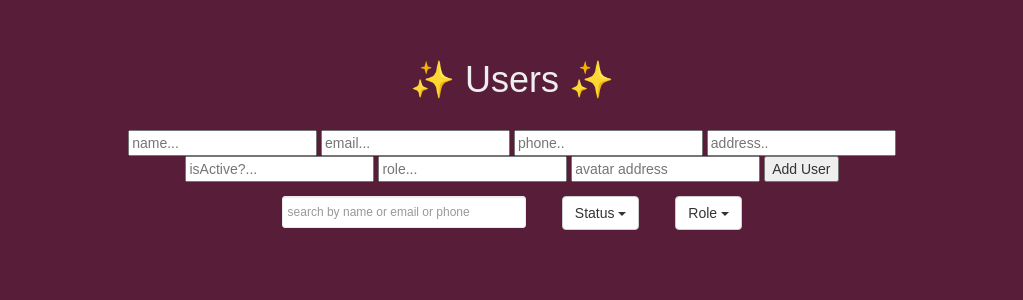
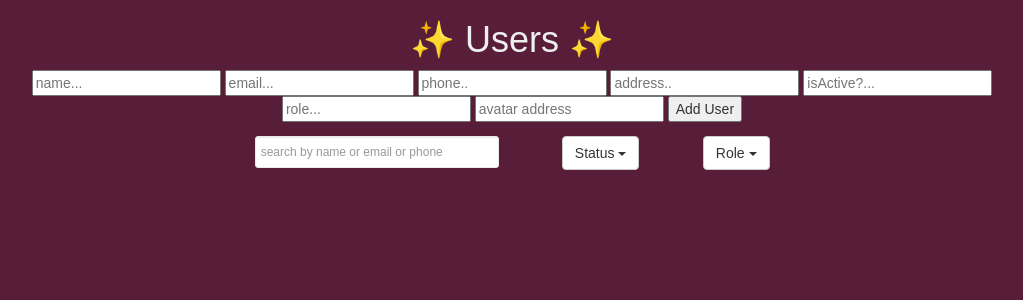
Before and after one commit to krsinghshubham/userManagementApp, a PHP site: page / in a window 1280 px wide. Shown: the top 300 px of the page, without its empty margins (128-1151 px from the left). Run offline with PHP 8.4, Linux system fonts and the light colour scheme.

Commit message:
looks even better

```diff
--- a/index.css
+++ b/index.css
@@ -5,18 +5,19 @@ body {
 
 }
 
-* {
+/* * {
     box-sizing: border-box;
-}
+} */
 h1 {
     color: #eee;
-    margin-bottom: 30px;
+    margin-bottom: 10px;
 
 }
 .container {
-    padding: 40px;
-    margin:  auto;
-    max-width: 1000px;
+    /* padding: 5px; */
+    /* height: auto; */
+    /* margin:  auto; */
+    /* max-width: auto; */
     text-align: center;
 }
 
@@ -29,6 +30,7 @@ h1 {
     /* height: 300px;  */
     margin: auto;
     /* background: #E6E2DC; */
+    padding: 0px 20px 20px 20px;
   }
 
   #flexbox > div {
--- a/index.js
+++ b/index.js
@@ -1,6 +1,3 @@
-// document.addEventListener('DOMContentLoaded', function () {
-//  document.getElementById("user-container").disabled = true;
-
 const userContainer = document.querySelector('#user-container')
 const searchBar = document.getElementById('searchBar');
 let typedCharacters = [];
@@ -241,5 +238,6 @@ function deleteUser(targetDatasetId) {
       'Content-Type': 'application/json'
     }
   }).then(response => response.json())
+  console.log(response.json())
 
 }
```
